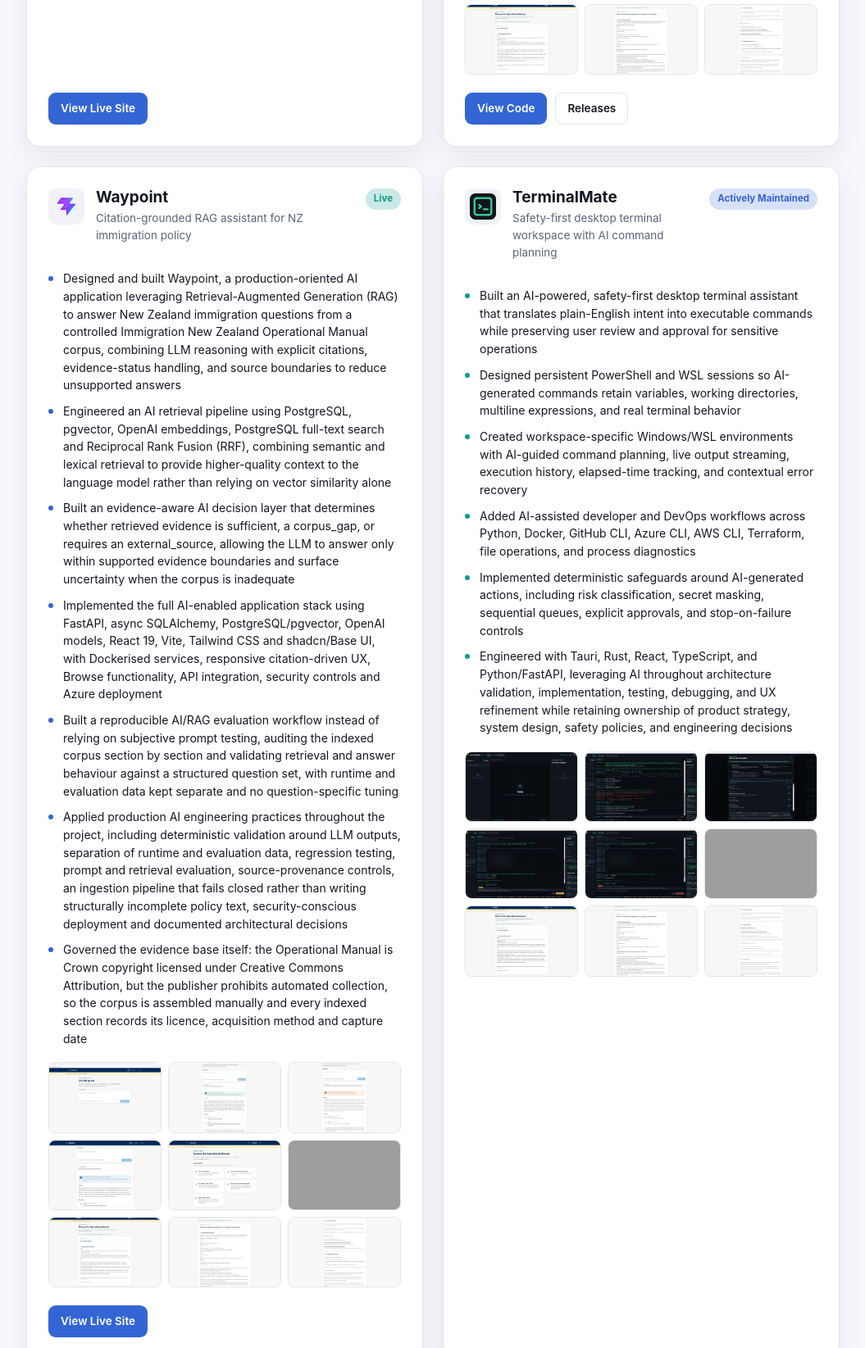
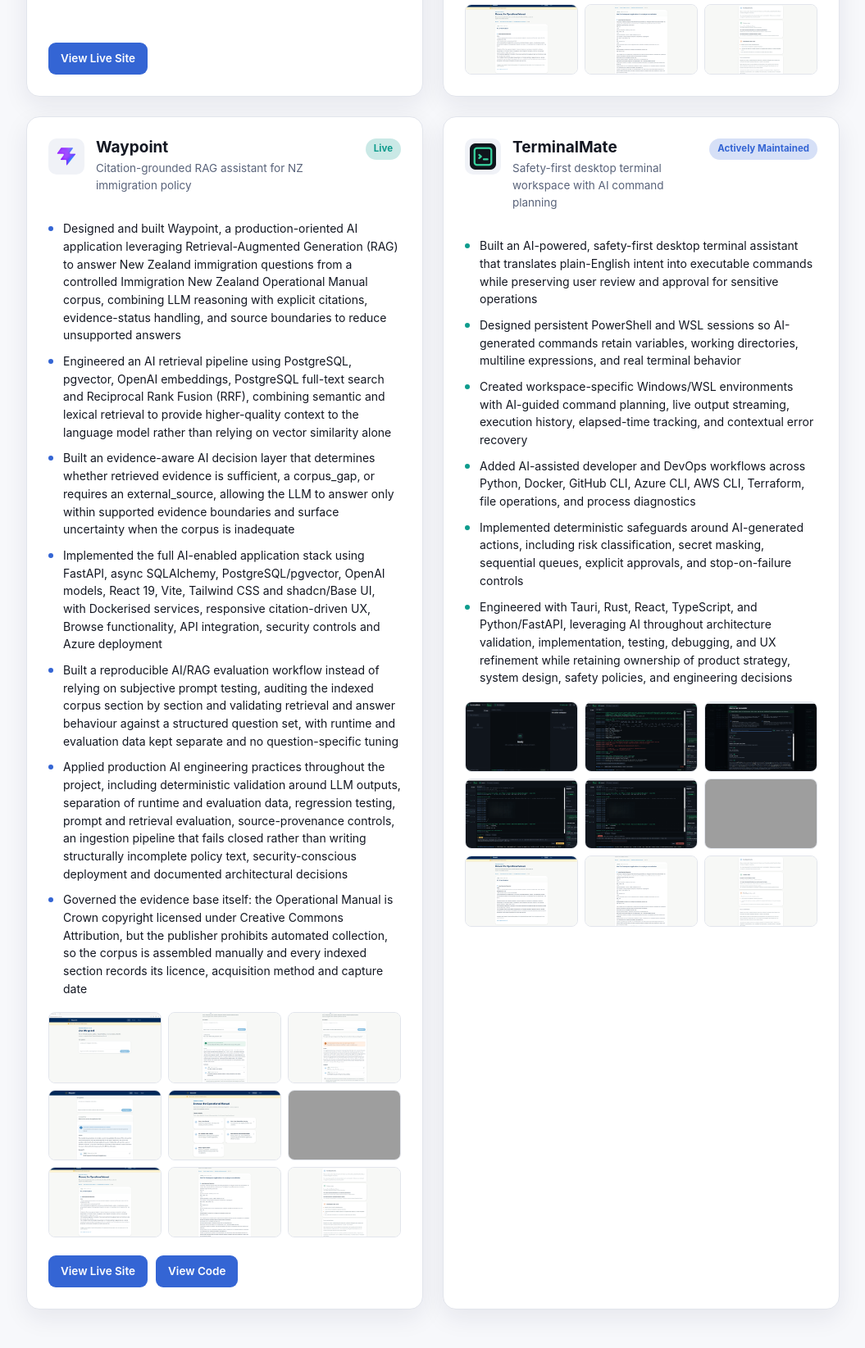
Before and after one commit to aperasmo/my-portfolio, a plain HTML site: page index.html in a window 1280 px wide. Shown: the part 2120-3765 px from the top of the page at 82% size, without its empty margins (112-1167 px from the left). Drawn offline with Linux system fonts and the light colour scheme; grey boxes are pictures that could not be loaded; files whose address does not match are found by name.

Commit message:
refactor: comment out and update project links in index.html
- Commented out non-essential links in ai-git-assistant-app project section
- Added a new 'View Code' link for the Waypoint project
- These changes adjust the visibility and accessibility of project resources

```diff
--- a/index.html
+++ b/index.html
@@ -160,10 +160,10 @@
 
           <div class="project-gallery" id="gallery-ai-git-assistant" hidden></div>
 
-          <div class="project-links">
+          <!-- <div class="project-links">
             <a class="btn btn-primary btn-sm" href="https://github.com/aperasmo/ai-git-assistant-app" target="_blank" rel="noopener">View Code</a>
             <a class="btn btn-ghost btn-sm" href="https://github.com/aperasmo/ai-git-assistant-app/releases" target="_blank" rel="noopener">Releases</a>
-          </div>
+          </div> -->
         </article>
 
         <!-- Waypoint -->
@@ -191,6 +191,7 @@
 
           <div class="project-links">
             <a class="btn btn-primary btn-sm" href="https://waypoint.aperasmo.com" target="_blank" rel="noopener">View Live Site</a>
+            <a class="btn btn-primary btn-sm" href="https://github.com/aperasmo/waypoint" target="_blank" rel="noopener">View Code</a>
           </div>
         </article>
 
```
